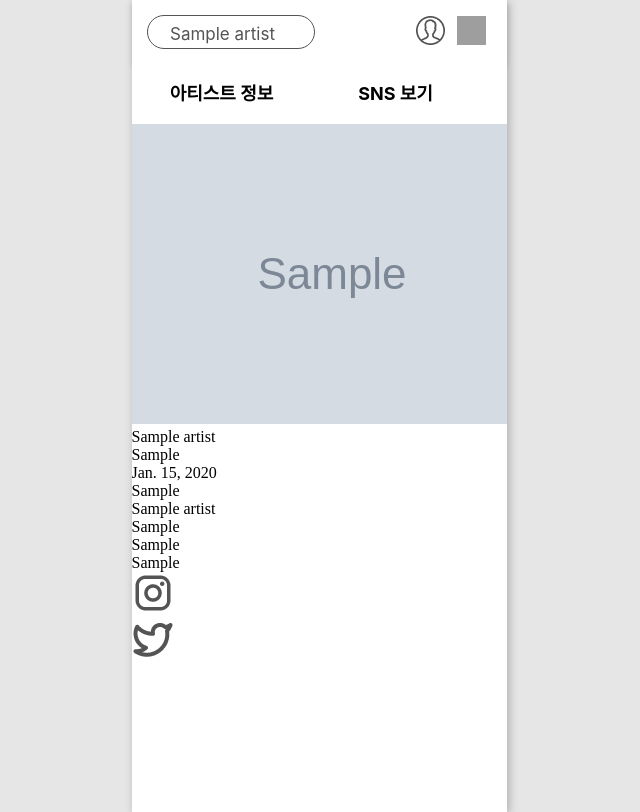
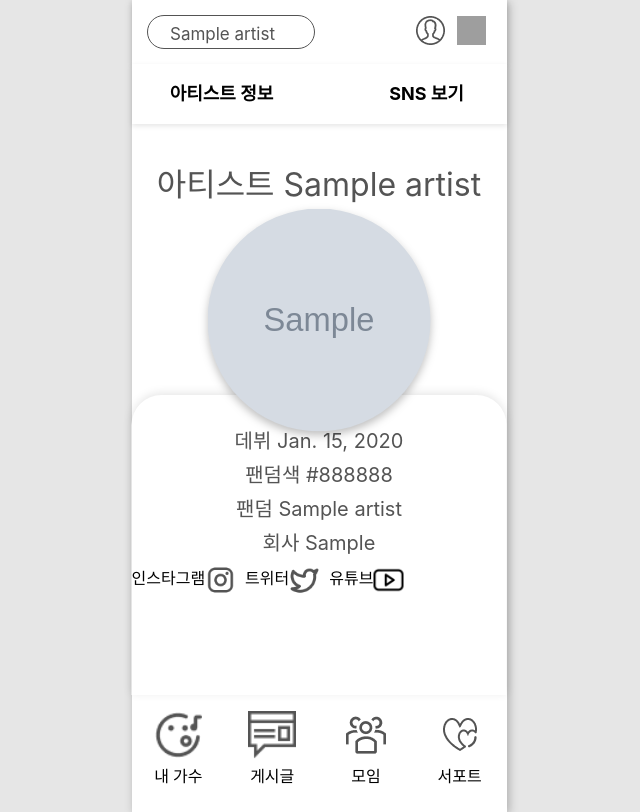
Before and after one commit to likelion-centerthon/centerthon, a Django app: page /artist/1/select/ in a window 1280 px wide. Shown: the whole page, without its empty margins (321-961 px from the left). Run offline with Django 3.2, Linux system fonts and the light colour scheme; a user stored in the database is signed in; tables that the repository leaves empty hold one stand-in row (values such as "Sample post"); grey boxes marked "Sample" are stand-in pictures; grey boxes are pictures that could not be loaded.

Commit message:
오류수정

```diff
--- a/project/artist/templates/artist/artist_info.html
+++ b/project/artist/templates/artist/artist_info.html
@@ -3,52 +3,37 @@
 {% with artist=artist alerts=alerts %}
 {% block content %}
 
-
 <div class="category">
     <form method="post" action="{% url 'artist:select_artist' pk=artist.pk %}">
         {% csrf_token %}
-    <button class="all">아티스트 정보</button>
+        <button class="all">아티스트 정보</button>
+    </form>
 
-<form method="post" action="{% url 'artist:artist_sns' pk=artist.pk %}">
-    {% csrf_token %}
-    <button class="mysupport">SNS 보기</button>
+    <form method="post" action="{% url 'artist:artist_sns' pk=artist.pk %}">
+        {% csrf_token %}
+        <button class="mysupport">SNS 보기</button>
+    </form>
 </div>
 
-
-<div class="artist-info">
-
-    <div class="artist-image-wrapper">
-        <img src="{{ artist.artistImage.url }}" alt="Artist Image">
-        <div class="artist-image" >
-            <div class="artist-image-border" ></div>
-            <div class="artist-image-content" ></div>
-
+<div class="artist_image">
+    <img src="{{ artist.artistImage.url }}">
+</div>
+<div class="custom-box">
+    <div class="artist_info">
+        <div class="artist_name"> 아티스트  {{ artist.artistName }}</div>
+        <div class="artist_members"> 멤버 {{ artist.members }}</div>
+        <div class="artist_debuteDate"> 데뷔 {{ artist.debutDate }}</div>
+        <div class="artist_color"> 팬덤색 {{ artist.color }}</div>
+        <div class="artist_fanName"> 팬덤 {{ artist.fanName }}</div>
+        <div class="artist_agency"> 회사 {{ artist.agency }}</div>
+        <div class="artist_social">
+            <div class="social_icon">
+                <div>인스타그램</div><a href="{{ artist.instagram }}" target="_blank"><img src="{% static 'images/instagram_icon.png' %}" alt="인스타그램"></a>
+                <div>트위터 </div><a href="{{ artist.twitter }}" target="_blank"><img src="{% static 'images/twitter_icon.png' %}" alt="트위터"></a>
+                <div>유튜브 </div> <a href="{{ artist.youtube }}" target="_blank"><img src="{% static 'images/youtube_icon.png' %}" alt="유튜브"></a>
             </div>
-
-        <div class="artist-name">{{ artist.artistName }}</div>
-        <div class="artist-member">{{ artist.members }}</div>
-        <div class="artist-debut">{{ artist.debutDate }}</div>
-        <div class="artist-agency">{{ artist.agency }}</div>
-        <div class="artist-fandom">{{ artist.fanName }}</div>
-        <div>{{ artist.instagram }}</div>
-        <div>{{ artist.twitter }}</div>
-        <div>{{ artist.youtube }}</div>
-        <div class="artist-instagram-icon">
-
-            <img src="{% static 'images/instagram_icon.png' %}" alt="Instagram Icon">
-        </div>
-        <div class="artist-twitter-icon">
-
-            <img src="{% static 'images/twitter_icon.png' %}" alt="Twitter Icon">
         </div>
     </div>
- </div>
-<!--
-
-<div><img src="{{ artist.artistImage.url }}" style="width: 360px"></div>
-<div>{{ artist.color }}</div>
- -->
-
 </div>
 {% endblock %}
 {% endwith %}
--- a/project/static/css/artist_info.css
+++ b/project/static/css/artist_info.css
@@ -1,38 +1,15 @@
-
-body {
-    background-color: rgb(230, 230, 230);
-    height: 100%;
-    margin: 0;
-    /* align-items: center; */
-  }
-
-  /* .container에 가로 중앙 정렬 적용 */
-  .container {
-    /* align-items: center; */
-    position: relative;
-    display: flex;
-    width: 375px;
-    height: 812px;
-    margin: 0 auto;
-    background-color: #ffffff;
-    box-shadow: 2px 2px 9px rgba(0, 0, 0, 0.25);
-    flex-direction: column;
-  }
-
-  /* Rectangle 1 */
 .category {
   box-sizing: border-box;
   position: absolute;
   width: 375px;
-    height: 60px;
-    left: 0px;
-    top: 60px;
   background: #ffffff;
   box-shadow: 0px 2px 5px rgba(0, 0, 0, 0.1);
+  display: flex;
+  justify-content: space-between;
+  align-items: center;
 }
 
-  .all,
-  .mysupport {
+.category button {
   font-family: "Inter";
   font-style: normal;
   font-weight: 700;
@@ -47,28 +24,55 @@ body {
   border: none;
 }
 
-  .mysupport {
-    width: 175px;
-  }
-
 .category button:hover {
   border-bottom: 3px solid #000000;
 }
 
-  /* 아티스트 정보 */
-  .artist-info {
-    position: relative; /* relative로 변경 */
-    width: 375px;
-    height: 676px;
-    top: 136px; /* top만 사용, left와 right는 제거 */
-    display: flex;
-    flex-direction: column;
-
-    /* align-items: center; */
+.artist_image {
+  position: absolute;
+  width: 223px;
+  height: 223px;
+  border-radius: 50%;
+  overflow: hidden;
+  left: 50%;
+  top: 40%;
+  transform: translate(-50%, -50%);
+  filter: drop-shadow(0px 4px 4px rgba(0, 0, 0, 0.25));
+  z-index: 2;
 }
 
-  /* 아티스트 이름 */
-  .artist-name {
+.artist_image img {
+  width: 100%;
+  height: 100%;
+  object-fit: cover;
+}
+.custom-box {
+  position: absolute;
+  width: 375px;
+  height: 300px;
+  left: 50%;
+  top: 40%;
+  transform: translate(-50%, 25%);
+  background: #FFFFFF;
+  box-shadow: 0px -2px 10px rgba(0, 0, 0, 0.1);
+  border-radius: 30px 30px 0px 0px;
+  z-index: 1;
+  flex-direction: column;
+  align-items: center;
+  justify-content: center;
+}
+.custom-box .artist_info div {
+  margin-bottom: 10px;
+}
+
+
+.artist_name {
+  position: absolute;
+  width: 346px;
+  height: 28px;
+  left: 50%;
+  top: -230px;
+  transform: translateX(-50%); /* 가로 방향으로 가운데 정렬 */
   font-family: 'Inter';
   font-style: normal;
   font-weight: 400;
@@ -76,59 +80,15 @@ body {
   line-height: 39px;
   text-align: center;
   color: #545454;
-    margin-bottom: 20px;
 }
-
-  /* Frame 1 */
-  .artist-image-wrapper {
-    width: 223px;
-    height: 223px;
-    filter: drop-shadow(0px 4px 4px rgba(0, 0, 0, 0.25));
-    margin-bottom: 20px;
-    border-radius: 50%; /* 정사각형 이미지를 원형으로 보이게 설정 */
-
-    background-size: cover; /* 이미지가 wrapper 안에 꽉 차도록 설정 */
-  }
-
-  /* Group 5 */
-  .artist-image {
-    width: 223px;
-    height: 223px;
-    object-fit: cover;
-
-
-  }
-
-  /* Ellipse 1 */
-  .artist-image-border {
-    box-sizing: border-box;
-    width: 223px;
-    height: 223px;
-    background: #FFFFFF;
-    border: 1px solid #000000;
-    box-shadow: 0px 4px 4px rgba(0, 0, 0, 0.25);
-    border-radius: 50%; /* 정사각형 이미지를 원형으로 보이게 설정 */
-    overflow: hidden;
-  }
-
-  .artist-image-content {
-    width: 375px;
-    height: 489px;
-    background: #FFFFFF;
-    box-shadow: 0px -2px 10px rgba(0, 0, 0, 0.1);
-    border-radius: 30px 30px 0px 0px;
-    align-items: center;
-
-
-  }
-
-  /* 멤버 */
-  .artist-member,
-  .artist-debut,
-  .artist-agency,
-  .artist-fandom,
-  .artist-instagram,
-  .artist-twitter {
+.artist_members,
+.artist_insta,
+.artist_twitter,
+.artist_youtube,
+.artist_debuteDate,
+.artist_fanName,
+.artist_agency,
+.artist_color {
   font-family: 'Inter';
   font-style: normal;
   font-weight: 400;
@@ -137,23 +97,20 @@ body {
   text-align: center;
   color: #545454;
   margin-bottom: 10px;
+}
+
+
+.social_icon {
+    display: flex;
+    align-items: center;
+}
+
+.social_icon a {
+  margin-right: 10px;
+
 
 }
-
-  /* 아티스트 정보와 SNS 버튼 가운데 정렬 */
-  form {
-    display: flex;
-    justify-content: center;
-    margin-bottom: 10px;
+.social_icon img {
+  width: 30px;
+  height: 30px;
 }
-
-  /* 인스타그램 아이콘 */
-  .artist-instagram-icon,
-  .artist-twitter-icon {
-    width: 42px;
-    height: 42px;
-    border: 4px solid #545454;
-    display: flex;
-    justify-content: center;
-    align-items: center;
-  }
--- a/project/static/css/base_no_nav.css
+++ b/project/static/css/base_no_nav.css
@@ -2,6 +2,7 @@ body {
     background-color: rgb(230, 230, 230);
     height: 100%;
     margin: 0;
+
   }
   .container {
     width: 375px;
@@ -9,10 +10,12 @@ body {
     margin: 0 auto;
     background-color: #ffffff;
     box-shadow: 2px 2px 9px rgba(0, 0, 0, 0.25);
+
   }
   .content{
       height: calc(100vh - 165px);
       overflow: auto;
+
   }
   .icon {
     background-color: white; /* 배경색을 흰색으로 변경 */
--- a/project/templates/base.html
+++ b/project/templates/base.html
@@ -12,6 +12,7 @@
       <link rel="stylesheet" href="{% static 'css/support_create.css' %}" />
       <link rel="stylesheet" href="{% static 'css/support_list.css' %}" />
       <link rel="stylesheet" href="{% static 'css/support_dtl.css' %}" />
+      <link rel="stylesheet" href="{% static 'css/artist_info.css' %}">
 
 
       <title>중앙톤 프로젝트</title>
```
Also changed, not shown: project/static/css/artist_list.css (+5 -11 lines), project/static/images/youtube_icon.png (added). Lines whose indentation alone changed are shown as unchanged.
